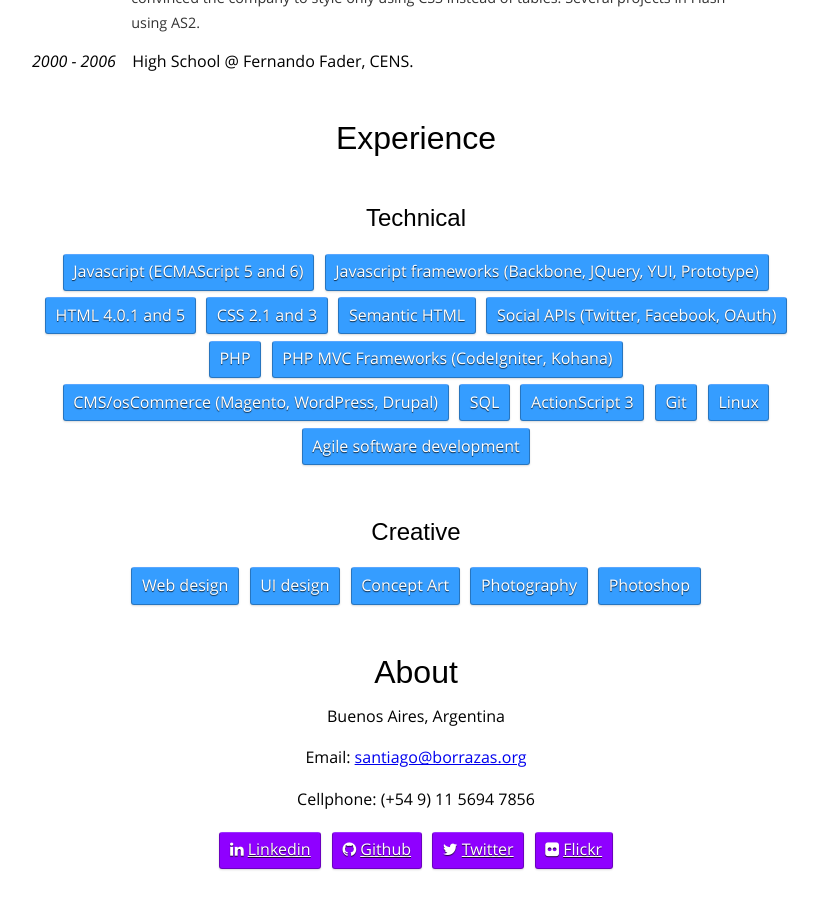
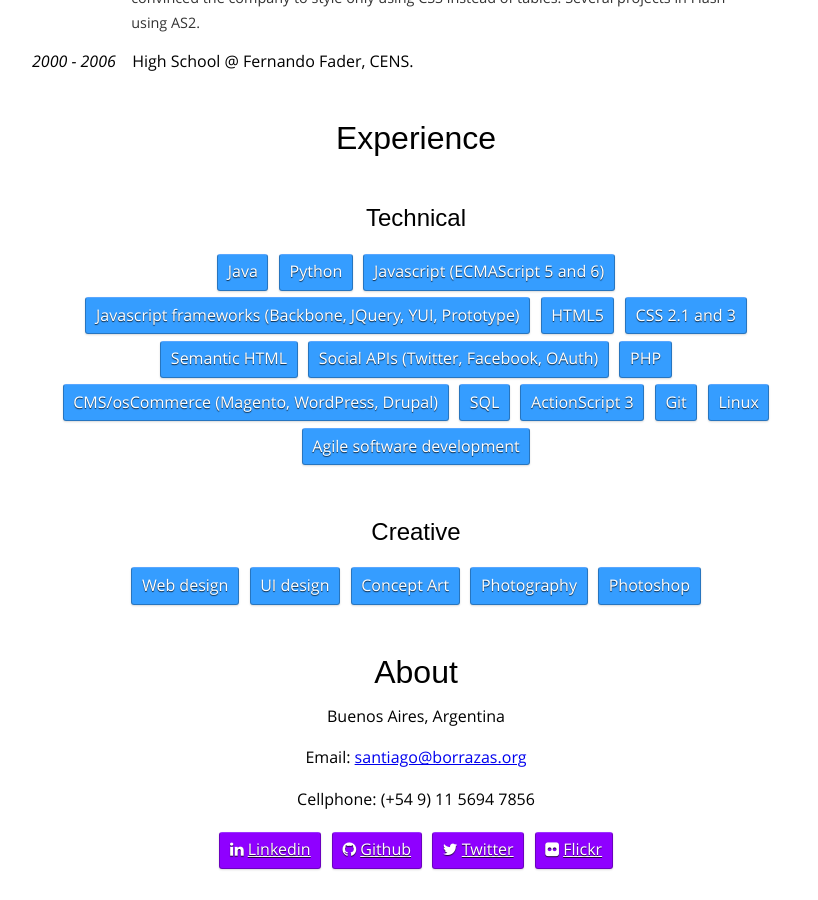
Before and after one commit to sanbor/cv, a Jekyll site: the page built from index.markdown, in a window 1280 px wide and 900 px high, scrolled down 1439 px. Shown: the whole window, without its empty margins (224-1042 px from the left). Built offline with Jekyll 4.4.1, drawn with Linux system fonts in a browser that asks for light colours; some web fonts are replaced; Markdown is read by kramdown in place of the engine named in the settings.

Commit message:
Update experience

```diff
--- a/index.markdown
+++ b/index.markdown
@@ -76,14 +76,15 @@ Create the best user experience to help people solve their problems.
 
 ## Technical
 
+- Java
+- Python
 - Javascript (ECMAScript 5 and 6)
 - Javascript frameworks (Backbone, JQuery, YUI, Prototype)
-- HTML 4.0.1 and 5
+- HTML5
 - CSS 2.1 and 3
 - Semantic HTML
 - Social APIs (Twitter, Facebook, OAuth)
 - PHP
-- PHP MVC Frameworks (CodeIgniter, Kohana)
 - CMS/osCommerce (Magento, WordPress, Drupal)
 - SQL
 - ActionScript 3
```
